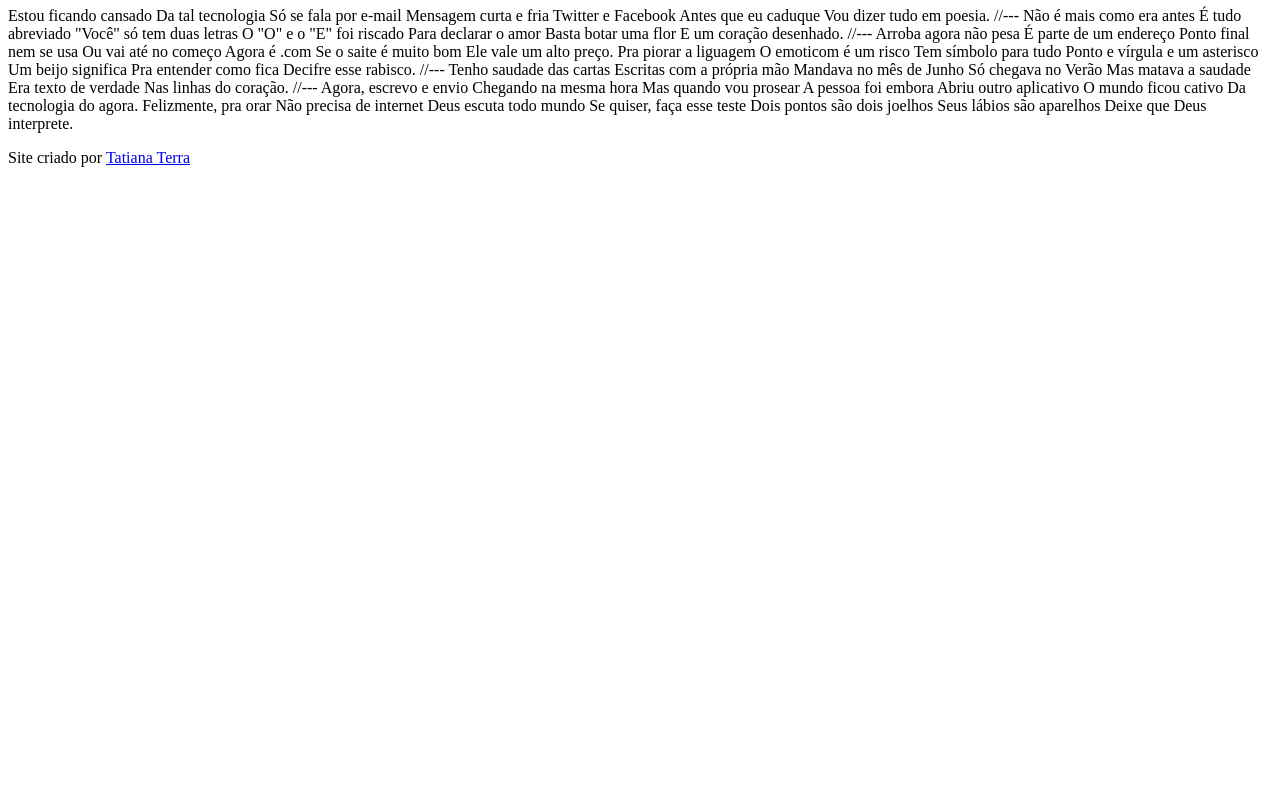
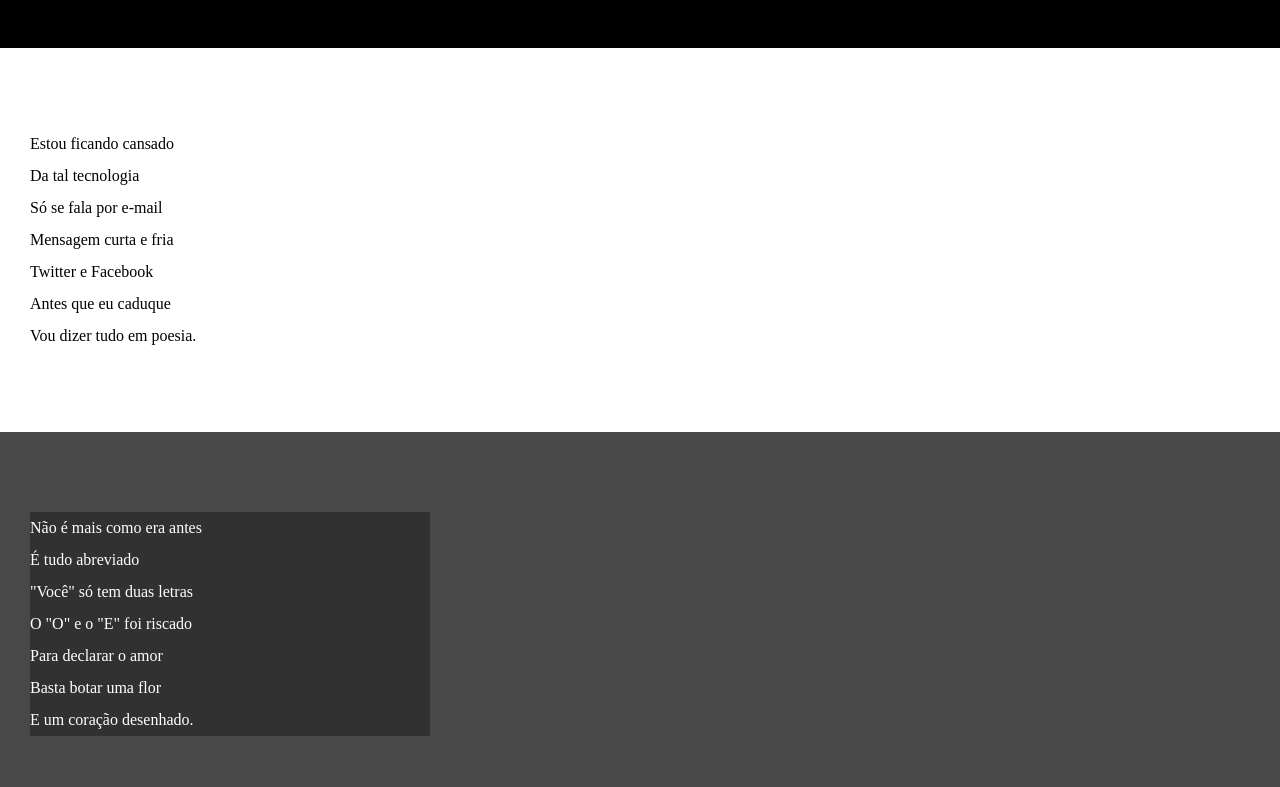
Before and after one commit to tatiana-terra/html-css, a plain HTML site: page desafios/d012/index.html in a window 1280 px wide. Shown: the part 107-894 px from the top of the page. Before the commit the page ends 800 px from the top, so only its background shows below. Drawn offline with Linux system fonts and the light colour scheme.

Commit message:
Atualização dos estilos e blocos

```diff
--- /dev/null
+++ b/desafios/d012/estilo/style.css
@@ -0,0 +1,65 @@
+@charset "UTF-8";
+
+* {
+    margin: 0px;
+    padding: 0px;
+}
+
+html, body {
+    min-height:  100vh;
+    background-color: darkgray;
+}
+
+header {
+    background-color: black;
+    color: white;
+    text-align: center;
+}
+
+header > h1 {
+    padding-top: 50px;
+    font-variant: small-caps;
+}
+
+header > p {
+    padding-bottom: 50px;
+}
+
+header a, footer a {
+    color: white;
+    text-decoration: none;
+    font-weight: bolder;
+}
+
+header a:hover, footer a:hover {
+    text-decoration: underline;
+}
+
+section {
+    padding-top: 10vh;
+    padding-bottom: 10vh;
+    line-height: 2em;
+    padding-left: 30px;
+}
+
+section.normal {
+    background-color: white;
+    color: black;
+}
+
+section.imagem {
+    background-color: rgba(0, 0, 0, 0.573);
+    color: white;
+}
+
+section.imagem > p {
+    width: 400px;
+    background-color: rgba(0, 0, 0, 0.326);
+}
+
+footer {
+    background-color: black;
+    color: white;
+    text-align: center;
+    padding: 10px;
+}
--- a/desafios/d012/index.html
+++ b/desafios/d012/index.html
@@ -4,6 +4,7 @@
     <meta charset="UTF-8">
     <meta name="viewport" content="width=device-width, initial-scale=1.0">
     <title>Cordel Moderno</title>
+    <link rel="stylesheet" href="estilo/style.css">
 </head>
 <body>
     <header>
@@ -15,69 +16,83 @@
             </p>
     </header>
 
-    Estou ficando cansado
-    Da tal tecnologia
-    Só se fala por e-mail
-    Mensagem curta e fria
-    Twitter e Facebook
-    Antes que eu caduque
-    Vou dizer tudo em poesia.
+    <section class="normal">
+        <p>
+            Estou ficando cansado <br>
+            Da tal tecnologia <br>
+            Só se fala por e-mail <br>
+            Mensagem curta e fria <br>
+            Twitter e Facebook <br>
+            Antes que eu caduque <br>
+            Vou dizer tudo em poesia.
+        </p>
+    </section>
 
-    //---
+    <section class="imagem">
+        <p>
+            Não é mais como era antes <br>
+            É tudo abreviado <br>
+            "Você" só tem duas letras <br>
+            O "O" e o "E" foi riscado <br>
+            Para declarar o amor <br>
+            Basta botar uma flor <br>
+            E um coração desenhado.
+        </p>
+    </section>
 
-    Não é mais como era antes
-    É tudo abreviado
-    "Você" só tem duas letras
-    O "O" e o "E" foi riscado
-    Para declarar o amor
-    Basta botar uma flor
-    E um coração desenhado.
+    <section class="normal">
+        <p>
+            Arroba agora não pesa <br>
+            É parte de um endereço <br>
+            Ponto final nem se usa <br>
+            Ou vai até no começo <br>
+            Agora é .com <br>
+            Se o saite é muito bom <br>
+            Ele vale um alto preço.
+        </p>
 
-    //---
+        <p>
+            Pra piorar a liguagem <br>
+            O emoticom é um risco <br>
+            Tem símbolo para tudo <br>
+            Ponto e vírgula e um asterisco <br>
+            Um beijo significa <br>
+            Pra entender como fica <br>
+            Decifre esse rabisco.
+        </p>
+    </section>
 
-    Arroba agora não pesa
-    É parte de um endereço
-    Ponto final nem se usa
-    Ou vai até no começo
-    Agora é .com
-    Se o saite é muito bom
-    Ele vale um alto preço.
+    <section class="imagem">
+        Tenho saudade das cartas <br>
+        Escritas com a própria mão <br>
+        Mandava no mês de Junho <br>
+        Só chegava no Verão <br>
+        Mas matava a saudade <br>
+        Era texto de verdade <br>
+        Nas linhas do coração.
+    </section>
 
-    Pra piorar a liguagem
-    O emoticom é um risco
-    Tem símbolo para tudo
-    Ponto e vírgula e um asterisco
-    Um beijo significa
-    Pra entender como fica
-    Decifre esse rabisco.
+    <section class="normal">
+        <p>
+            Agora, escrevo e envio <br>
+            Chegando na mesma hora <br>
+            Mas quando vou prosear <br>
+            A pessoa foi embora <br>
+            Abriu outro aplicativo <br>
+            O mundo ficou cativo <br>
+            Da tecnologia do agora.
+        </p>
 
-    //---
-
-    Tenho saudade das cartas
-    Escritas com a própria mão
-    Mandava no mês de Junho
-    Só chegava no Verão
-    Mas matava a saudade
-    Era texto de verdade
-    Nas linhas do coração.
-
-    //---
-
-    Agora, escrevo e envio
-    Chegando na mesma hora
-    Mas quando vou prosear
-    A pessoa foi embora
-    Abriu outro aplicativo
-    O mundo ficou cativo
-    Da tecnologia do agora.
-
-    Felizmente, pra orar
-    Não precisa de internet
-    Deus escuta todo mundo
-    Se quiser, faça esse teste
-    Dois pontos são dois joelhos
-    Seus lábios são aparelhos
-    Deixe que Deus interprete.
+        <p>
+            Felizmente, pra orar <br>
+            Não precisa de internet <br>
+            Deus escuta todo mundo <br>
+            Se quiser, faça esse teste <br>
+            Dois pontos são dois joelhos <br>
+            Seus lábios são aparelhos <br>
+            Deixe que Deus interprete.
+        </p>
+    </section>
 
     <footer>
         <p>Site criado por <a href="https://github.com/tatiana-terra" target="_blank">Tatiana Terra</a></p>
```
